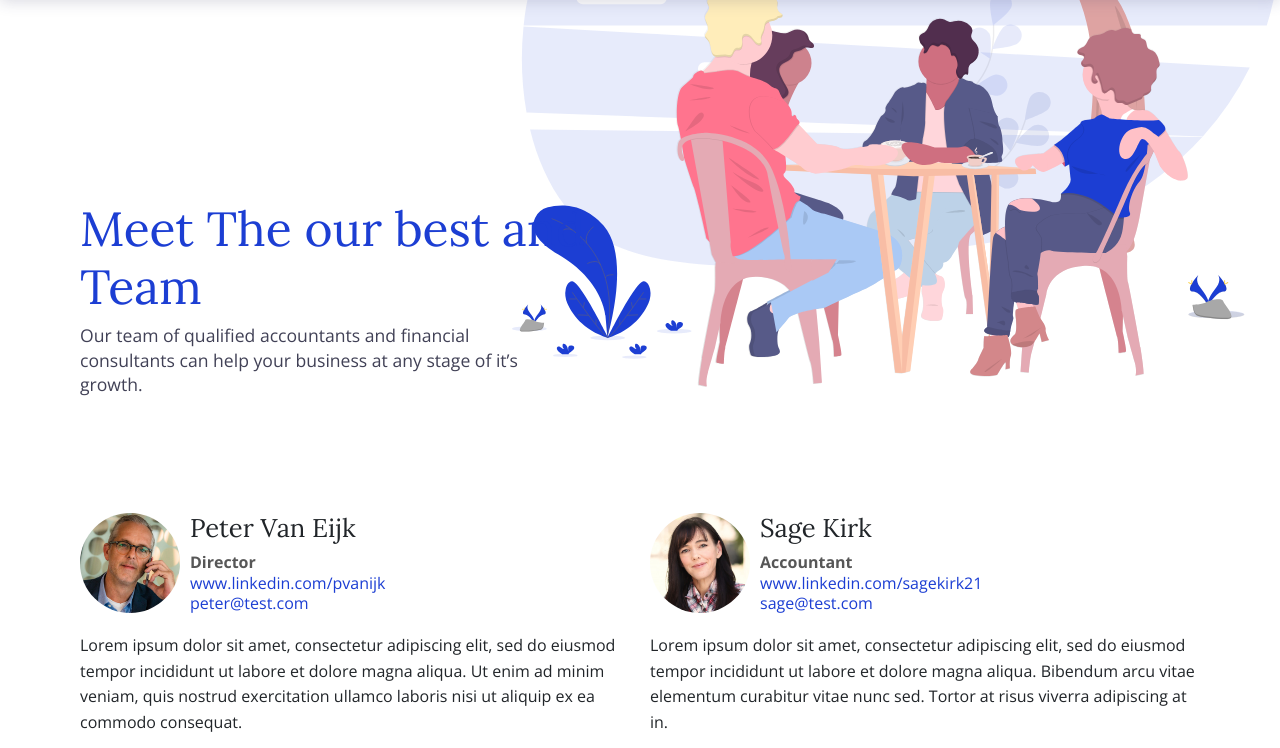
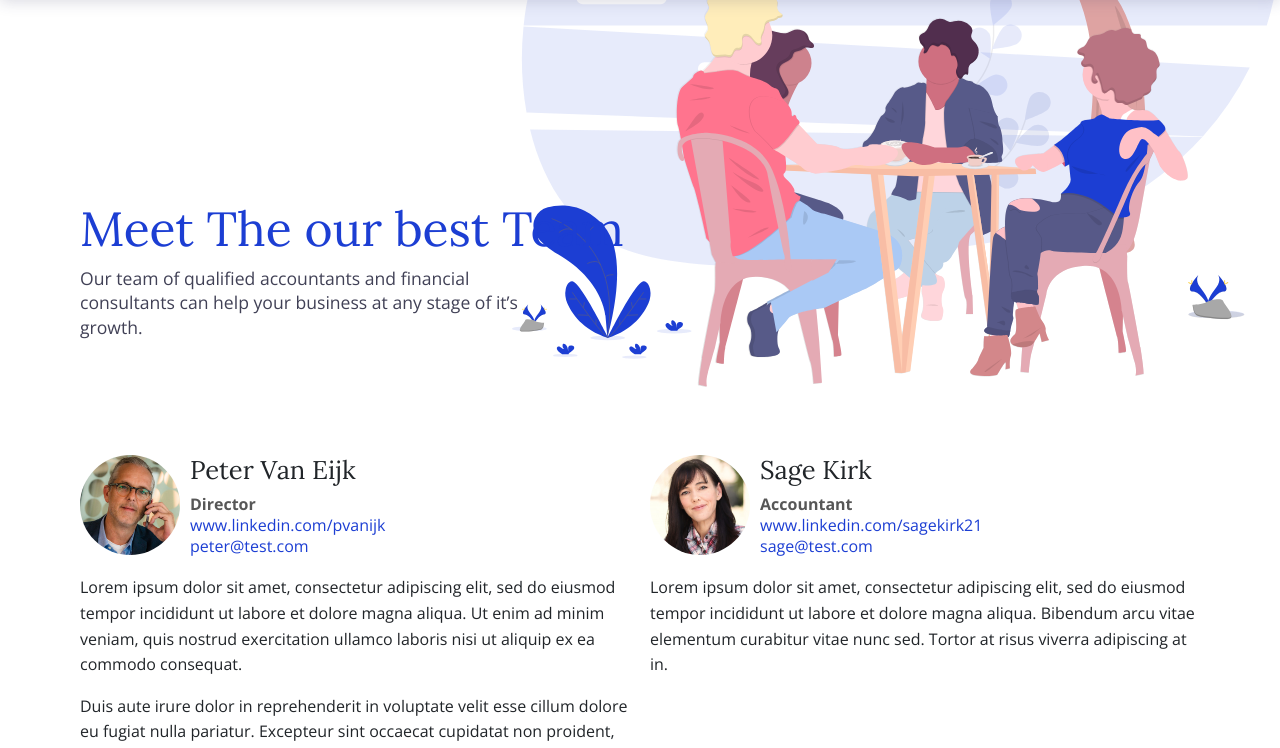
Before and after one commit to Nilesh5995/gatsby-serif-home-gatsbyCloud, a Gatsby site: page /team in a window 1280 px wide. Shown: the part 50-798 px from the top of the page. Built offline with nearby package versions, Linux system fonts and the light colour scheme; Gatsby itself is replaced by a stand-in of ours.

```diff
--- a/src/pages/team/index.js
+++ b/src/pages/team/index.js
@@ -12,7 +12,7 @@
         <div className="container">
           <div className="row">
             <div className="col-12">
-              <h1>Meet The our best and Team</h1>
+              <h1>Meet The our best  Team</h1>
               <p>
                 Our team of qualified accountants and financial consultants can help your business
                 at any stage of it’s growth.
```
